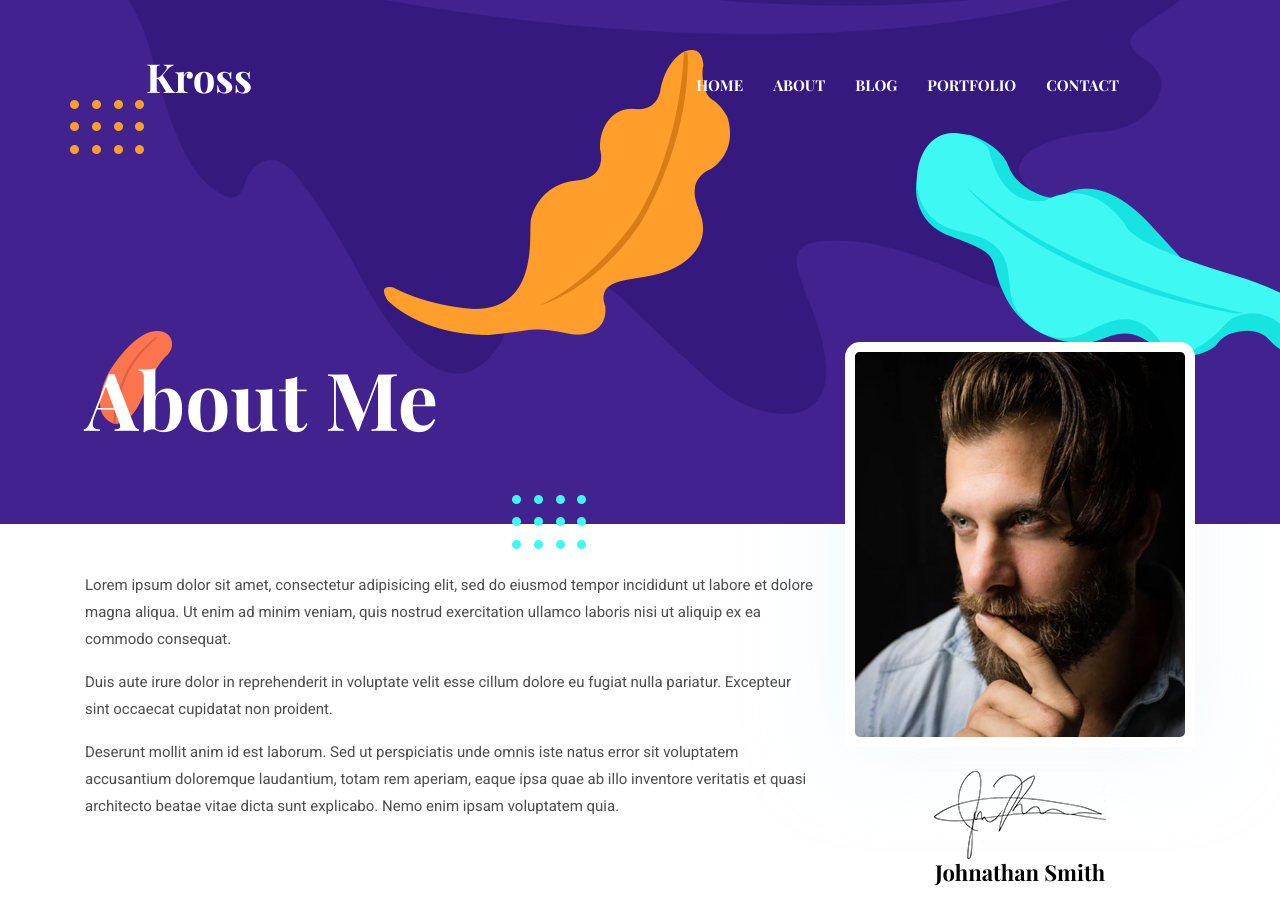
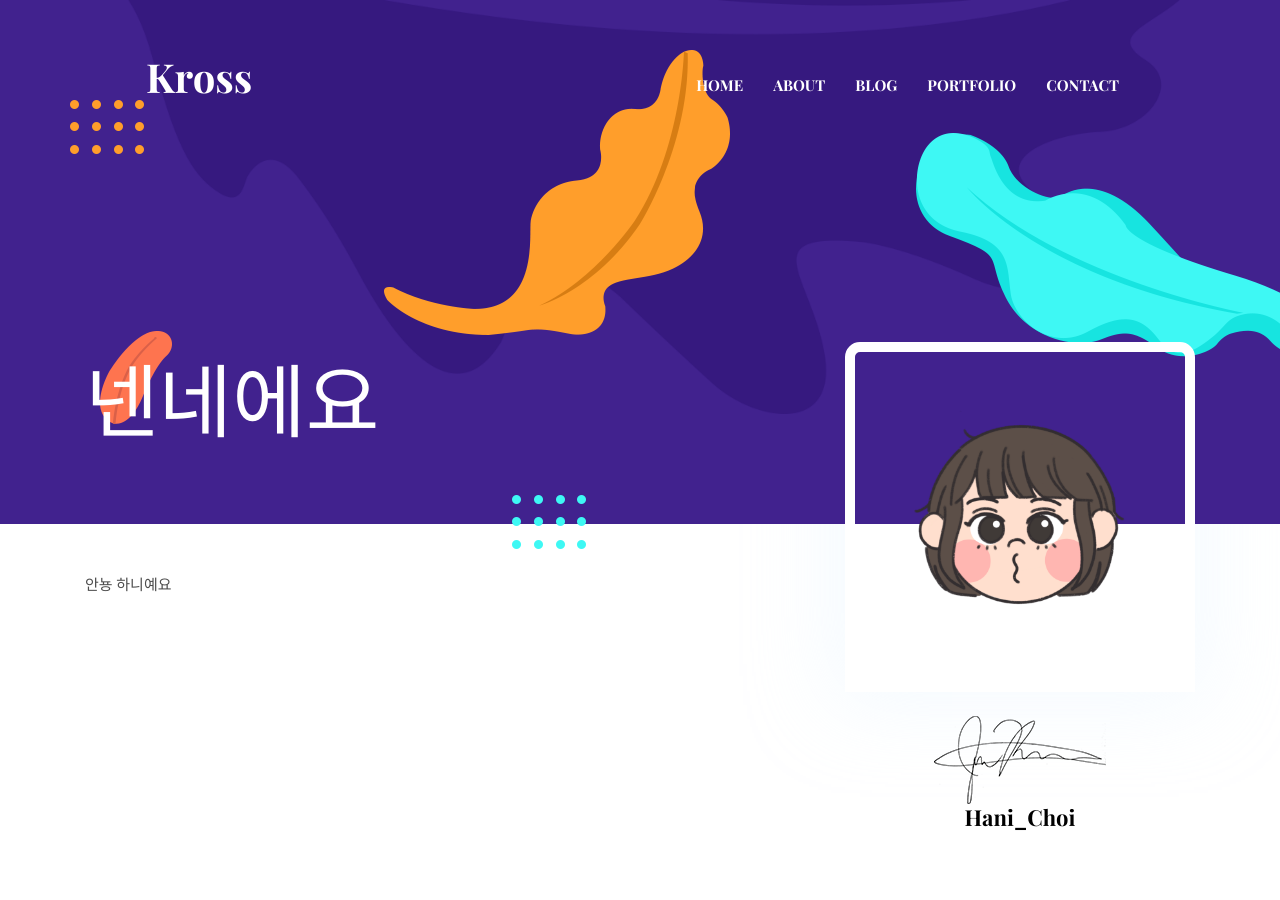
Before and after one commit to hani-choi/hani-choi.github.io, a Jekyll site: the page built from _pages/about.md, in a window 1280 px wide and 900 px high. Built offline with Jekyll 4.4.1, drawn with Linux system fonts in a browser that asks for light colours.

Commit message:
about 변경 테스트

```diff
--- a/_pages/about.md
+++ b/_pages/about.md
@@ -1,18 +1,9 @@
 ---
 layout: about
-title: About Me
-author: Johnathan Smith
-image: assets/images/about/author.jpg
+title: 넨네에요
+author: Hani_Choi
+image: assets/images/about/author2.png
 signature: assets/images/about/signature.png
 ---
 
-Lorem ipsum dolor sit amet, consectetur adipisicing elit, sed do eiusmod tempor incididunt ut labore et
-dolore magna aliqua. Ut enim ad minim veniam, quis nostrud exercitation ullamco laboris nisi ut aliquip ex ea
-commodo consequat.
-
-Duis aute irure dolor in reprehenderit in voluptate velit esse cillum dolore eu fugiat nulla pariatur.
-Excepteur sint occaecat cupidatat non proident.
-
-Deserunt mollit anim id est laborum. Sed ut perspiciatis unde omnis iste natus error sit voluptatem
-accusantium doloremque laudantium, totam rem aperiam, eaque ipsa quae ab illo inventore veritatis et quasi
-architecto beatae vitae dicta sunt explicabo. Nemo enim ipsam voluptatem quia.
+안뇽 하니예요
```
Also changed, not shown: assets/images/about/author2.png (added), 3 other files.
